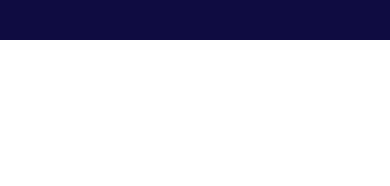
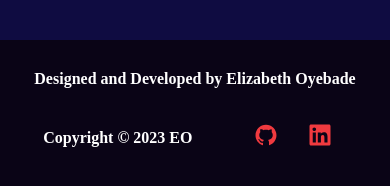
Before and after one commit to ooyebade/Portfolio, a React (Create React App) app: page / in a window 390 px wide. Shown: the part 4568-4754 px from the top of the page. Before the commit the page ends 4608 px from the top, so only its background shows below. Built offline with nearby package versions, Linux system fonts and the light colour scheme; a web font is replaced by a local one.

Commit message:
5/26 commit

```diff
--- a/src/App.js
+++ b/src/App.js
@@ -7,6 +7,7 @@
 import ResumePage from './pages/resume/resume';
 import ProjectPage from './pages/projects/projects';
 import ContactPage from './pages/contact/contact';
+import Footer from './components/container/footer';
 import BackToTop from './helper/back-to-top';
 import ScrollToTop from './helper/scroll-to-top';
 
@@ -31,6 +32,7 @@
             element={<Navigate to="/" replace />}
           />
         </Routes>
+        <Footer />
       </Router>
       <BackToTop />
       <ThemeChange />
--- /dev/null
+++ b/src/assets/css/footer.css
@@ -0,0 +1,38 @@
+.footer {
+    background-color: rgb(10, 4, 22);
+    text-align: center;
+    margin: 0 auto;
+    padding: 15px 0;
+    clear: both
+}
+
+.footer .footer-body {
+    align-items: center;
+    display: flex;
+    flex-wrap: wrap;
+    justify-content: space-around;
+}
+
+.footer h3 {
+    font-size: 1em;
+    color: white;
+}
+
+.footer ul {
+    padding: 20px 0;
+}
+
+.footer li {
+    display: inline-block;
+    padding: 15px;
+}
+
+.footer .social-icons {
+    font-size: 24px;
+}
+
+@media screen and (max-width: 1024px) {
+    .footer {
+        padding: 30px 20px;
+    }
+}
--- /dev/null
+++ b/src/components/container/footer.js
@@ -0,0 +1,59 @@
+import React, { useContext } from 'react';
+//import { Container, Row, Col } from 'react-bootstrap';
+import  { AiFillGithub } from 'react-icons/ai';
+import { FaLinkedin } from 'react-icons/fa';
+import { greetings } from '../../data/portfolio';
+import { ThemeContext } from '../../context/themeContext';
+
+import '../../assets/css/footer.css';
+
+function Footer() {
+
+    //let date = new Date();
+    //let year = date.getFullYear();
+    const { theme } = useContext(ThemeContext)
+
+    return (
+        <div className='footer'>
+
+            <div className='footer-body'>
+
+
+                <div className='footer-copyright'>
+                    <h3>{greetings.copyright}</h3>
+                </div>
+
+                <div className='footer-copyright'>
+                    <h3>Copyright &copy; {greetings.copyrightyear} EO</h3>
+                </div>
+
+                    <ul className='footer-icons'>
+                        <li className='social-icons'>
+                            <a
+                                href={greetings.github}
+                                style={{color: theme.primary}}
+                                target='_blank'
+                                rel='noopener noreferrer'
+                            >
+                                <AiFillGithub />
+                            </a>
+                        </li>
+
+                        <li className='social-icons'>
+                            <a
+                                href={greetings.linkedin}
+                                style={{color: theme.primary}}
+                                target='_blank'
+                                rel='noopener noreferrer'
+                            >
+                                <FaLinkedin />
+                            </a>
+                        </li>
+                    </ul>
+                </div>
+            </div>
+    );
+}
+
+
+export default Footer;
--- a/src/data/portfolio.js
+++ b/src/data/portfolio.js
@@ -6,8 +6,8 @@
 export const greetings = {
     name: "Elizabeth Oyebade",
     professionals: "Front End/WordPress Designer",
-    copyright: "Designed by E.O.",
-    copyrightyear: "Copyright &copy; 2023 EO",
+    copyright: "Designed and Developed by Elizabeth Oyebade",
+    copyrightyear: "2023",
     linkedin: "https://www.linkedin.com/in/oyebadeoe/",
     github: "https://github.com/ooyebade",
     resumePdf: "https://www.dropbox.com/s/boze08mb2w6hptf/Oyindamola%20Oyebade%20Resume.pdf?dl=0"
```
